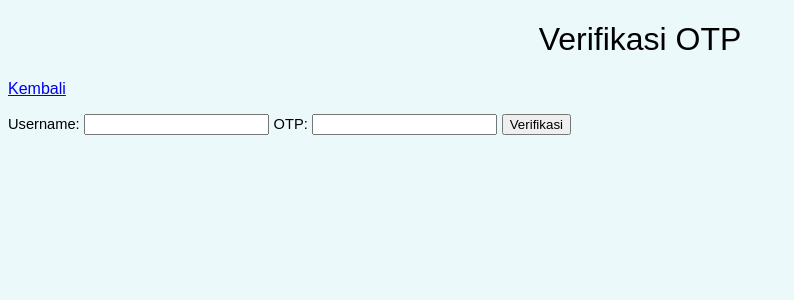
After one commit to yeftakun/pinterest-kw, a PHP site: page /verif-otp.php in a window 1280 px wide. The commit adds this page. Shown: the top 300 px of the page, without its empty margins (0-794 px from the left). Run offline with PHP 8.4, Linux system fonts and the light colour scheme.

Commit message:
add otp verification

```diff
--- /dev/null
+++ b/template_environment.php
@@ -0,0 +1,4 @@
+<?php
+// Definisikan variabel token bot
+define('TOKEN_BOT', 'ISI TOKEN BOT TELEGRAM DISINI');
+?>
--- /dev/null
+++ b/verif-otp.php
@@ -0,0 +1,100 @@
+<?php
+// Include koneksi ke database
+include 'koneksi.php';
+
+// Pesan kesalahan
+$errorMsg = '';
+
+// Ambil data dari form
+if ($_SERVER["REQUEST_METHOD"] == "POST") {
+    if(isset($_POST['username']) && isset($_POST['otp'])) {
+        $verifUsrname = $_POST['username'];
+        $verifOtp = $_POST['otp'];
+
+        // Query untuk mendapatkan kode OTP dari database
+        $queryOtp = "SELECT otp_code FROM otp WHERE user_name='$verifUsrname' ORDER BY id DESC LIMIT 1";
+        $result = mysqli_query($koneksi, $queryOtp);
+
+        if($result) {
+            $row = mysqli_fetch_assoc($result);
+            if($row) {
+                $otpFromDB = $row['otp_code'];
+
+                // Validasi OTP
+                if ($verifOtp == $otpFromDB) {
+                    // Update status akun menjadi Aktif
+                    $updateStatusQuery = "UPDATE users SET status='Aktif' WHERE user_name='$verifUsrname'";
+                    mysqli_query($koneksi, $updateStatusQuery);
+                    // Hapus username dan kode OTP dari tabel OTP yang sudah berhasil diverifikasi
+                    $deleteOtpQuery = "DELETE FROM otp WHERE user_name='$verifUsrname'";
+                    mysqli_query($koneksi, $deleteOtpQuery);
+                    header("location:index.php?pesan=valsuccess");
+                    exit(); // Optional: stop script execution after successful validation
+                } else {
+                    $errorMsg = "Kode OTP yang dimasukkan tidak valid.";
+                    header("location:verif-otp.php?pesan=otpinvalid");
+                }
+            } else {
+                $errorMsg = "Tidak ada data OTP untuk pengguna ini.";
+                header("location:verif-otp.php?pesan=otpnotfound");
+            }
+        } else {
+            $errorMsg = "Error saat mengambil data dari database.";
+            header("location:verif-otp.php?pesan=dberror");
+        }
+    } else {
+        $errorMsg = "Mohon lengkapi semua field.";
+        header("location:verif-otp.php?pesan=emptyfield");
+    }
+}
+?>
+
+<!DOCTYPE html>
+<html>
+<head>
+    <title>Verifikasi OTP</title>
+    <link rel="stylesheet" href="styles/style.css">
+    <link rel="stylesheet" href="styles/alert.css">
+    <link rel="icon" type="image/png" href="assets/ico/HitoriGotou.ico">
+</head>
+<body>
+    <?php
+    if (!empty($errorMsg)) {
+        echo "<div class='alert'>$errorMsg</div>";
+    }
+    if(isset($_GET['pesan'])){
+        if($_GET['pesan']=="otpinvalid"){
+            echo "<div class='alert'>Kode OTP yang dimasukkan tidak valid.</div>";
+        }
+        if($_GET['pesan']=="otpnotfound"){
+            echo "<div class='alert'>Tidak ada data OTP untuk pengguna ini.</div>";
+        }
+        if($_GET['pesan']=="dberror"){
+            echo "<div class='alert'>Error saat mengambil data dari database.</div>";
+        }
+        if($_GET['pesan']=="emptyfield"){
+            echo "<div class='alert'>Mohon lengkapi semua field.</div>";
+        }
+        if($_GET['pesan']=="registered"){
+			echo "<div class='done'>Masukan kode OTP yang dikirim ke telegram</div>";
+		}
+    }
+    ?>
+    <div class="header">
+        <h1>Verifikasi OTP</h1>
+        <p><a href="index.php">Kembali</a></p>
+    </div>
+    <div class="form">
+        <form method="POST">
+            <label for="username">Username:</label>
+            <input type="text" id="username" name="username" required>
+
+            <label for="otp">OTP:</label>
+            <input type="text" id="otp" name="otp" required>
+
+            <button class="button" type="submit">Verifikasi</button>
+        </form>
+    </div>
+    <script src="script/alert-time.js"></script>
+</body>
+</html>
```
Also changed, not shown: daftar.php (+46 -2 lines), index.php (+6 -5 lines).
